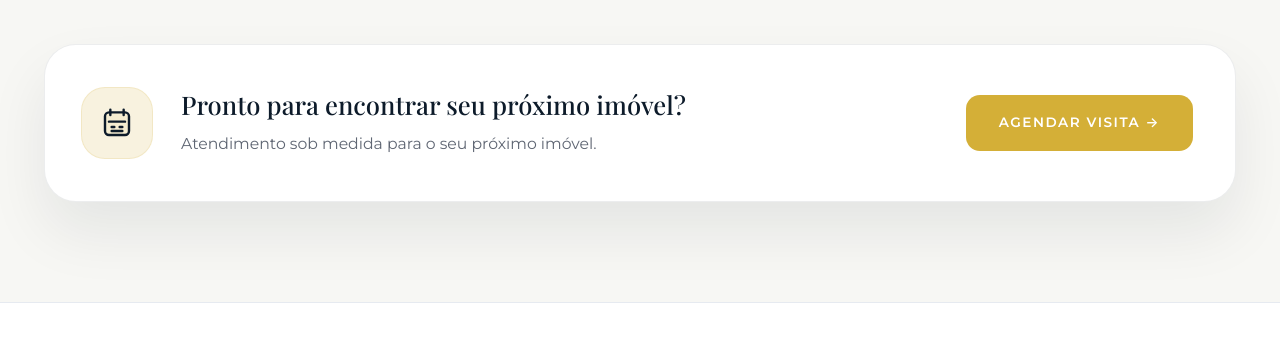
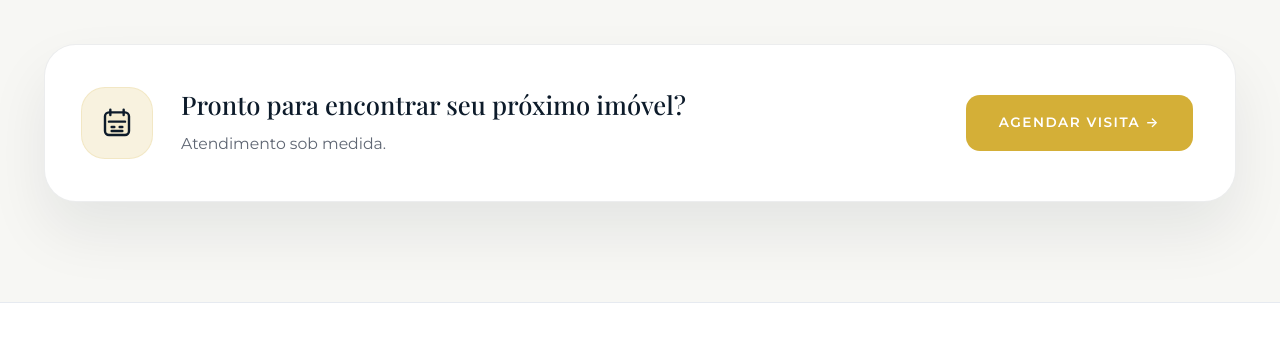
Before and after one commit to mateusteuzin/noblehausbeta, a plain HTML site: page index.html in a window 1280 px wide. Shown: the part 6080-6441 px from the top of the page. Drawn offline with nearby package versions, Linux system fonts and the light colour scheme.

Commit message:
shorten cta copy further

```diff
--- a/index.html
+++ b/index.html
@@ -251,7 +251,7 @@
         </div>
         <div class="cta-text">
           <h3>Pronto para encontrar seu próximo imóvel?</h3>
-          <p>Atendimento sob medida para o seu próximo imóvel.</p>
+          <p>Atendimento sob medida.</p>
         </div>
         <a href="https://wa.me/5585999999999" class="btn btn-primary btn-lg">Agendar visita →</a>
       </div>
```
